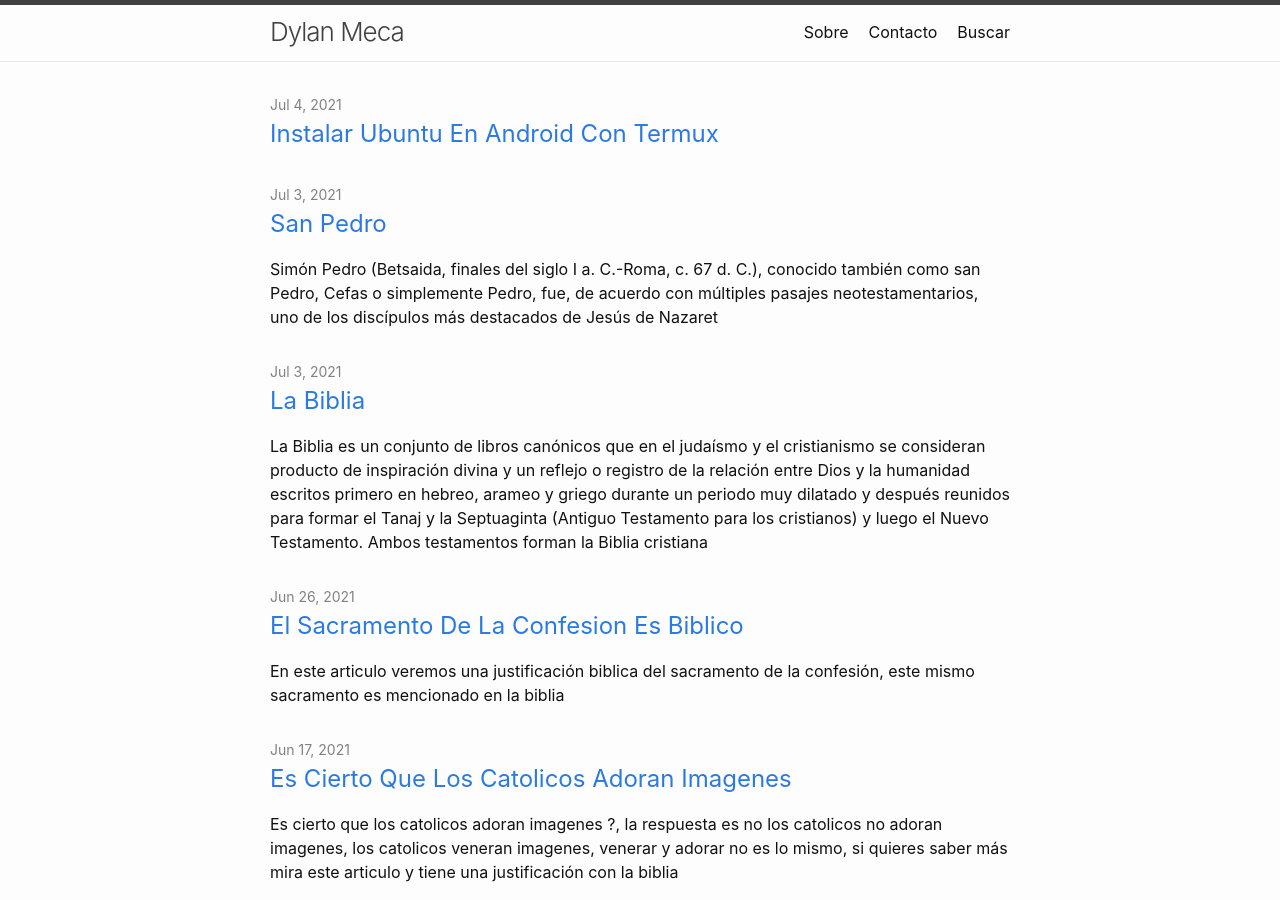
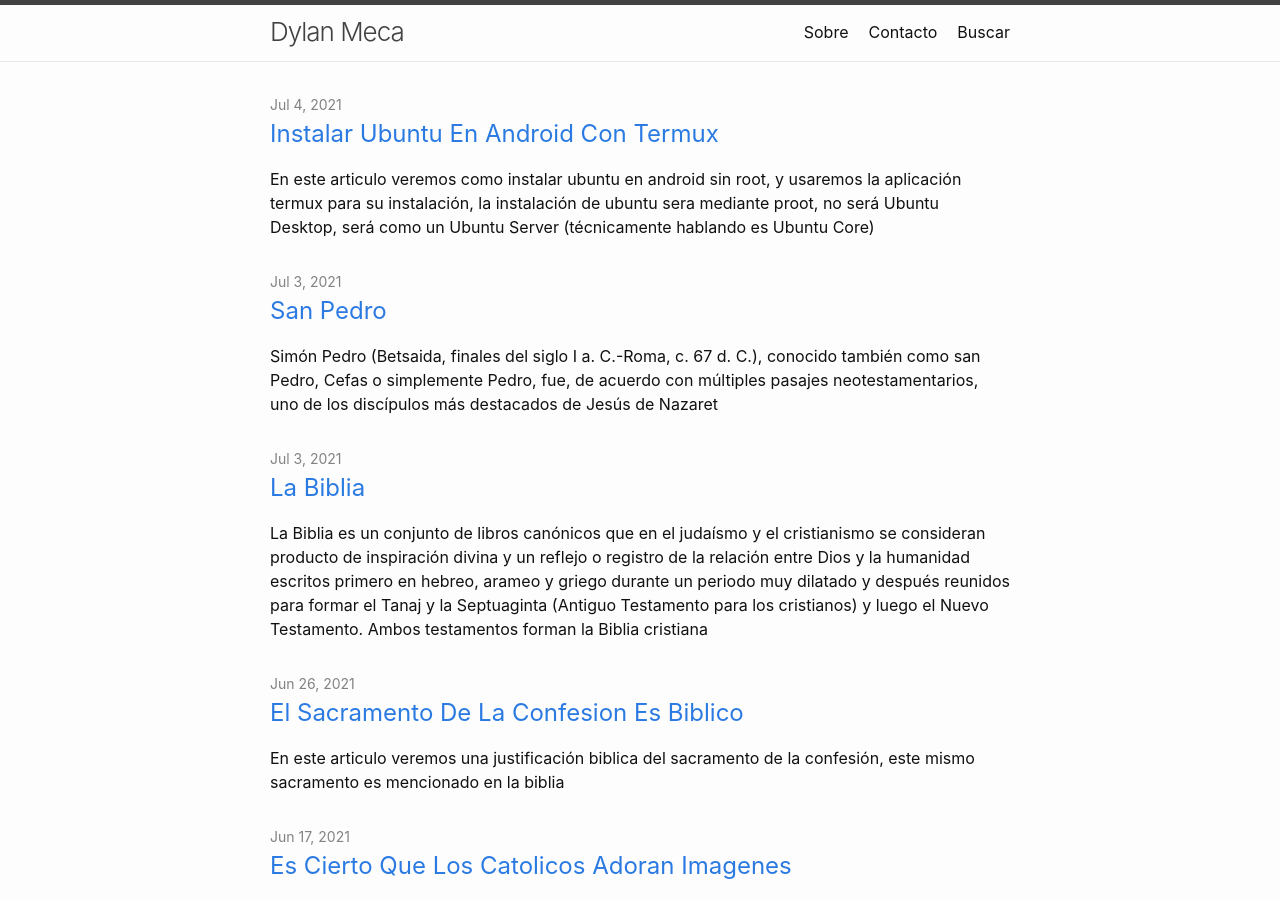
Before and after one commit to dylanmeca/dylanmeca.github.io, a Jekyll site: the page built from index.html, in a window 1280 px wide and 900 px high. Built offline with Jekyll 4.4.1, drawn with Linux system fonts in a browser that asks for light colours; the list of posts is cut into pages by our own code.

Commit message:
Update 2021-07-04-Instalar-ubuntu-en-android-con-termux.md

```diff
--- a/_posts/2021-07-04-Instalar-ubuntu-en-android-con-termux.md
+++ b/_posts/2021-07-04-Instalar-ubuntu-en-android-con-termux.md
@@ -1,8 +1,39 @@
 ---
 layout: post
+description: En este articulo veremos como instalar ubuntu en android sin root, y usaremos la aplicación termux para su instalación, la instalación de ubuntu sera mediante proot, no será Ubuntu Desktop, será como un Ubuntu Server (técnicamente hablando es Ubuntu Core)
+keywords:
+   - termux
+   - ubuntu
+   - instalar
+   - instalar ubuntu
+   - instalar ubuntu en android
+   - ubuntu en android
+   - android
+   - como instalar ubuntu en android
+   - como instalar
+   - como instalar ubuntu en android con termux
+   - instalar ubuntu en android con termux
+   - proot
+   - proot-distro
+   - instalacion de ubuntu mediante proot
+   - terminal de android
+   - emulador
+   - linux en android
+   - linux
+   - que es ubuntu
+   - ubuntu desktop
+   - server
+   - desktop
+   - ubuntu server
+   - ubuntu core
+   - core
+   - sistema operativo
+   - distribucion
+   - distribucion linux
+   - terminal
 ---
 
-En este articulo veremos como instalar ubuntu en android sin root, y usaremos la aplicación termux.
+En este articulo veremos como instalar ubuntu en android sin root, y usaremos la aplicación termux para su instalación.
 
 Termux es un emulador de terminal de Android y una aplicación de entorno Linux que funciona directamente sin necesidad de enraizamiento ni configuración. Más información en: [https://termux.com](https://termux.com)
 
```
